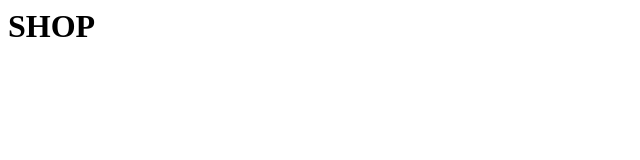
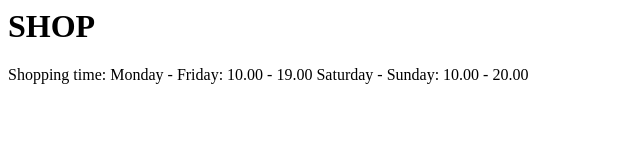
Before and after one commit to YuliyaYakovleva/git_shop, a plain HTML site: page index.html in a window 1280 px wide. Shown: the whole page, without its empty margins (0-640 px from the left). Drawn offline with Linux system fonts and the light colour scheme.

Commit message:
add schedule

```diff
--- a/index.html
+++ b/index.html
@@ -1,5 +1,10 @@
 <html>
  <body>
  <h1>SHOP</h1>
+ <p>
+  Shopping time:
+  Monday - Friday: 10.00 - 19.00
+  Saturday - Sunday: 10.00 - 20.00
+ </p>
  </body>
 </html>
```
